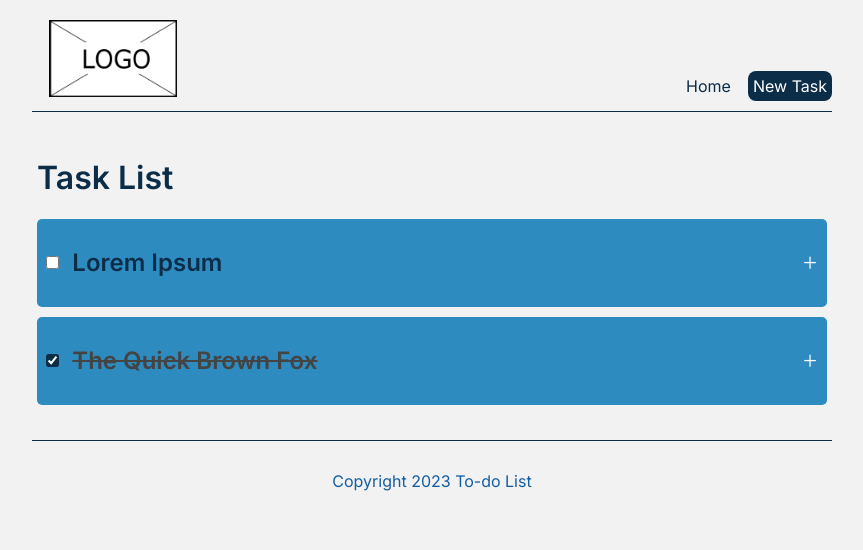
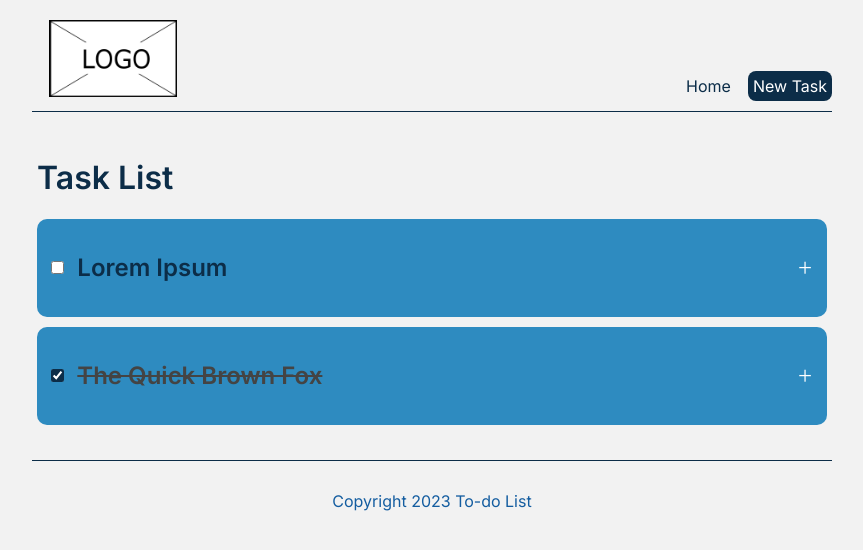
Before and after one commit to ViniciusBSilva/todo-list, a Next.js app: page / in a window 1280 px wide. Shown: the top 550 px of the page, without its empty margins (208-1071 px from the left). Built offline with nearby package versions, Linux system fonts and the light colour scheme.

Commit message:
Changes to detail button, minor design change

```diff
--- a/components/Task.js
+++ b/components/Task.js
@@ -20,7 +20,9 @@ const Task = ({ completed, title, description, category, dueDate, createdAt, cre
                         className={`${styles.taskTitle}`.concat((completed) ? ` ${styles.taskCompleted}` : '')}>
                         <h2>{title}</h2>
                     </label>
-                    <p className={styles.showDetails} onClick={() => toogleDetail(!showDetail)}>+</p>
+                    <p className={styles.showDetails} onClick={() => toogleDetail(!showDetail)}>
+                        {showDetail ? '-' : '+'}
+                    </p>
                 </div>
                 {showDetail && (
                     <div className={styles.taskDetails}>
--- a/styles/Home.module.css
+++ b/styles/Home.module.css
@@ -21,8 +21,8 @@ https://www.canva.com/colors/color-palettes/mermaid-lagoon/
 .task {
     background-color: var(--100);
     margin: 10px 0px;
-    padding: 5px;
-    border-radius: 5px;
+    padding: 10px;
+    border-radius: 10px;
 }
 
 .taskHeader {
@@ -49,6 +49,6 @@ https://www.canva.com/colors/color-palettes/mermaid-lagoon/
 }
 
 .taskDescription {
-    background-color: var(--050);
-    padding: 3px;
+    background-color: var(--000);
+    padding: 5px;
 }
```
